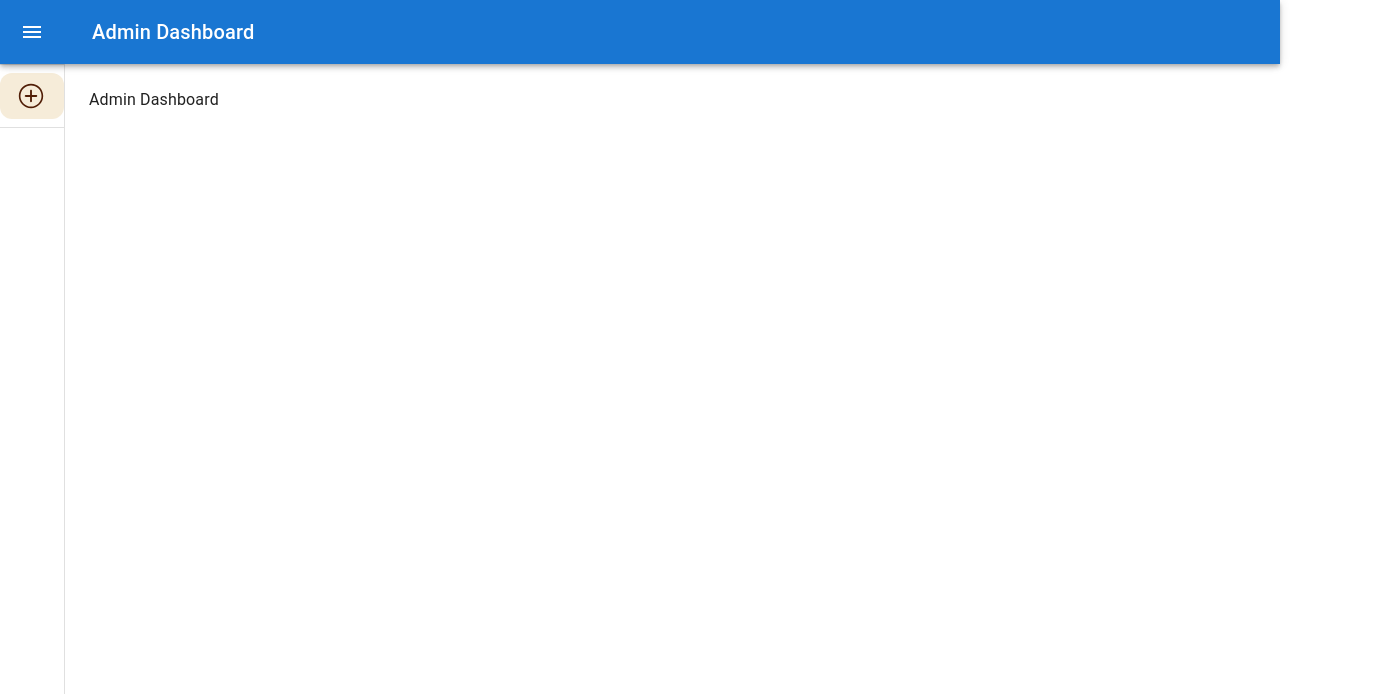
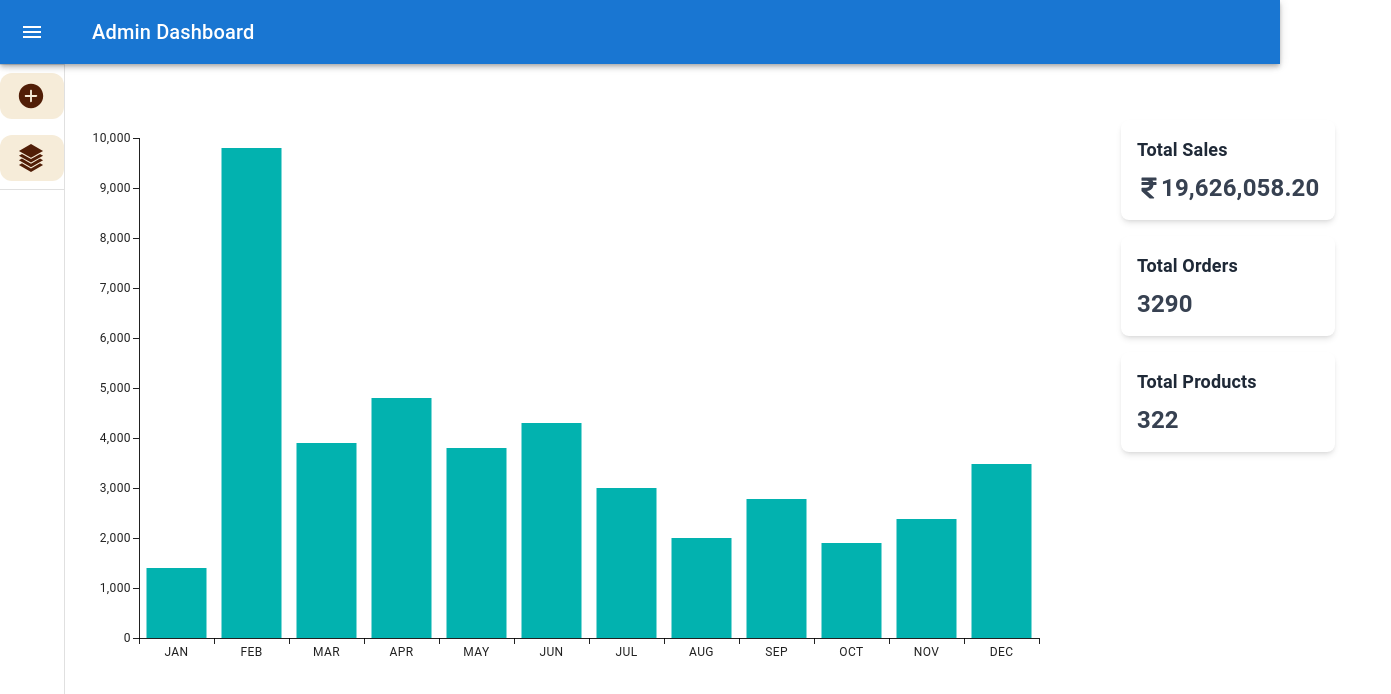
Before and after one commit to omp28/manyavar-ecommerce, a Next.js app: page /admin in a window 1280 px wide. Shown: the top 694 px of the page, 1391 px wide, since content can reach past the window. Built offline with nearby package versions, Linux system fonts and the light colour scheme.

Commit message:
feat:display chart and orders on admin dashboard
feat: display chart from orders placed
feat: orders page for admin
feat(API): adminorders api to fetch order table

```diff
--- a/next.config.mjs
+++ b/next.config.mjs
@@ -1,6 +1,7 @@
 /** @type {import('next').NextConfig} */
 const nextConfig = {
   reactStrictMode: true,
+  transpilePackages: ["@mui/x-charts"],
 };
 
 export default nextConfig;
--- /dev/null
+++ b/pages/admin/components/chart.js
@@ -0,0 +1,32 @@
+import { BarChart } from "@mui/x-charts/BarChart";
+
+const pData = [
+  1398, 9800, 3908, 4800, 3800, 4300, 3000, 2000, 2780, 1890, 2390, 3490,
+];
+const xLabels = [
+  "JAN",
+  "FEB",
+  "MAR",
+  "APR",
+  "MAY",
+  "JUN",
+  "JUL",
+  "AUG",
+  "SEP",
+  "OCT",
+  "NOV",
+  "DEC",
+];
+
+export default function Chart() {
+  return (
+    <div>
+      <BarChart
+        width={1000}
+        height={600}
+        series={[{ data: pData, id: "pvId" }]}
+        xAxis={[{ data: xLabels, scaleType: "band" }]}
+      />
+    </div>
+  );
+}
--- /dev/null
+++ b/pages/admin/components/orderTable.js
@@ -0,0 +1,127 @@
+import * as React from "react";
+import PropTypes from "prop-types";
+import Box from "@mui/material/Box";
+import Collapse from "@mui/material/Collapse";
+import IconButton from "@mui/material/IconButton";
+import Table from "@mui/material/Table";
+import TableBody from "@mui/material/TableBody";
+import TableCell from "@mui/material/TableCell";
+import TableContainer from "@mui/material/TableContainer";
+import TableHead from "@mui/material/TableHead";
+import TableRow from "@mui/material/TableRow";
+import Typography from "@mui/material/Typography";
+import Paper from "@mui/material/Paper";
+import KeyboardArrowDownIcon from "@mui/icons-material/KeyboardArrowDown";
+import KeyboardArrowUpIcon from "@mui/icons-material/KeyboardArrowUp";
+
+function Row(props) {
+  const { row } = props; // Assuming 'row' contains an order object
+  const [open, setOpen] = React.useState(false);
+
+  return (
+    <React.Fragment>
+      <TableRow sx={{ "& > *": { borderBottom: "unset" } }}>
+        <TableCell>
+          <IconButton
+            aria-label="expand row"
+            size="small"
+            onClick={() => setOpen(!open)}
+          >
+            {open ? <KeyboardArrowUpIcon /> : <KeyboardArrowDownIcon />}
+          </IconButton>
+        </TableCell>
+        <TableCell component="th" scope="row">
+          {row.orderId}
+        </TableCell>
+        <TableCell align="right">{row.status}</TableCell>
+        <TableCell align="right">{row.amount}</TableCell>
+      </TableRow>
+      <TableRow>
+        <TableCell style={{ paddingBottom: 0, paddingTop: 0 }} colSpan={6}>
+          <Collapse in={open} timeout="auto" unmountOnExit>
+            <Box sx={{ margin: 1 }}>
+              <Typography variant="h6" gutterBottom component="div">
+                Order Items
+              </Typography>
+              <Table size="small" aria-label="purchases">
+                <TableHead>
+                  <TableRow>
+                    <TableCell>Name</TableCell>
+                    <TableCell>Quantity</TableCell>
+                    <TableCell align="right">Price</TableCell>
+                  </TableRow>
+                </TableHead>
+                <TableBody>
+                  {row.products.map((product) => (
+                    <TableRow key={product.productId}>
+                      <TableCell component="th" scope="row">
+                        {product.name}
+                      </TableCell>
+                      <TableCell>{product.quantity}</TableCell>
+                      <TableCell align="right">{product.price}</TableCell>
+                    </TableRow>
+                  ))}
+                </TableBody>
+              </Table>
+            </Box>
+          </Collapse>
+        </TableCell>
+      </TableRow>
+    </React.Fragment>
+  );
+}
+
+Row.propTypes = {
+  row: PropTypes.shape({
+    orderId: PropTypes.string.isRequired,
+    status: PropTypes.string.isRequired,
+    amount: PropTypes.number.isRequired,
+    products: PropTypes.arrayOf(
+      PropTypes.shape({
+        productId: PropTypes.string.isRequired,
+        name: PropTypes.string.isRequired,
+        quantity: PropTypes.number.isRequired,
+        price: PropTypes.number.isRequired,
+      })
+    ).isRequired,
+  }).isRequired,
+};
+
+export default function OrdersTable() {
+  const [orders, setOrders] = React.useState([]); // State to hold your orders
+
+  // Fetch orders when the component mounts
+  React.useEffect(() => {
+    const fetchOrders = async () => {
+      const response = await fetch("/api/adminorders"); // Assuming an API endpoint
+      const data = await response.json();
+      console.log("Orders:", data);
+      setOrders(data);
+    };
+
+    fetchOrders();
+  }, []);
+
+  return (
+    <div className="flex-col mx-16 justify-center items-center">
+      <h1 className=" text-3xl mt-8 text-center underline">Order Section</h1>
+      <TableContainer component={Paper}>
+        <Table aria-label="collapsible table">
+          <TableHead>
+            <TableRow>
+              <TableCell /> {/* Keep for expand/collapse icon */}
+              <TableCell>Order ID</TableCell>
+              <TableCell align="right">Status</TableCell>
+              <TableCell align="right">Amount</TableCell>
+            </TableRow>
+          </TableHead>
+          <TableBody>
+            {orders.map((order) => (
+              <Row key={order._id} row={order} />
+            ))}
+          </TableBody>
+        </Table>
+      </TableContainer>
+    </div>
+  );
+}
--- a/pages/admin/index.js
+++ b/pages/admin/index.js
@@ -20,8 +20,11 @@ import InboxIcon from "@mui/icons-material/MoveToInbox";
 import MailIcon from "@mui/icons-material/Mail";
 import { Link } from "react-router-dom";
 import { useNavigate } from "react-router-dom";
-import { IoIosAddCircleOutline } from "react-icons/io";
+import { IoIosAddCircle } from "react-icons/io";
 import { background } from "@chakra-ui/react";
+import Chart from "./components/chart";
+import { FaRupeeSign } from "react-icons/fa";
+import { GiStack } from "react-icons/gi";
 
 const drawerWidth = 240;
 
@@ -102,6 +105,7 @@ export default function MiniDrawer() {
   };
 
   return (
+    <>
       <Box sx={{ display: "flex" }}>
         <CssBaseline />
         <AppBar
@@ -152,18 +156,63 @@ export default function MiniDrawer() {
                 justifyContent: "center",
               }}
             >
-            <IoIosAddCircleOutline className=" text-3xl text-custom-bg-footer" />
+              <IoIosAddCircle className=" text-3xl text-custom-bg-footer" />
             </ListItemIcon>
 
             <h1 className=" ml-6 text-xl">Add Products</h1>
+          </button>
+          <button
+            onClick={() => {
+              window.location.href = "/admin/orders";
+            }}
+            className="flex bg-custom-skin rounded-xl py-2 px-4  my-2"
+          >
+            <ListItemIcon
+              sx={{
+                minWidth: 0,
+                mr: open ? 3 : "auto",
+                justifyContent: "center",
+              }}
+            >
+              <GiStack className=" text-3xl text-custom-bg-footer" />
+            </ListItemIcon>
+
+            <h1 className=" ml-6 text-xl">Orders</h1>
           </button>
 
           <Divider />
         </Drawer>
         <Box component="main" sx={{ flexGrow: 1, p: 3 }}>
           <DrawerHeader />
-        <h1>Admin Dashboard</h1>
+          <div className=" flex ">
+            <Chart />
+            <div className="flex-col justify-center items-center w-full mx-4 p-4">
+              <div className="w-full  p-4 bg-white rounded-lg shadow-md my-4">
+                <h2 className="text-lg font-bold text-gray-800 mb-2">
+                  Total Sales
+                </h2>
+                <div className="flex items-center  text-2xl font-bold text-gray-700">
+                  <FaRupeeSign />
+                  19,626,058.20
+                </div>
+              </div>
+              <div className="w-full  p-4 bg-white rounded-lg shadow-md my-4">
+                <h2 className="text-lg font-bold text-gray-800 mb-2">
+                  Total Orders
+                </h2>
+                <div className="text-2xl font-bold text-gray-700">3290</div>
+              </div>
+              <div className="w-full  p-4 bg-white rounded-lg shadow-md my-4">
+                <h2 className="text-lg font-bold text-gray-800 mb-2">
+                  Total Products
+                </h2>
+                <div className="text-2xl font-bold text-gray-700">322</div>
+              </div>
+            </div>
+          </div>
+          {/* <CollapsibleTable /> */}
         </Box>
       </Box>
+    </>
   );
 }
--- /dev/null
+++ b/pages/admin/orders.js
@@ -0,0 +1,12 @@
+import React from "react";
+import OrdersTable from "./components/orderTable";
+
+const Order = () => {
+  return (
+    <div>
+      <OrdersTable />
+    </div>
+  );
+};
+
+export default Order;
--- /dev/null
+++ b/pages/api/adminorders.js
@@ -0,0 +1,18 @@
+import Order from "../../models/Order";
+import connectDB from "../../middleware/mongoose";
+
+const handler = async (req, res) => {
+  //  simply return all the orders in the database
+  if (req.method === "GET") {
+    try {
+      const orders = await Order.find({});
+      res.status(200).json(orders);
+    } catch (error) {
+      res.status(500).json({ error: "Error fetching orders" });
+    }
+  } else {
+    res.status(405).json({ error: "Method not allowed" });
+  }
+};
+
+export default connectDB(handler);
```
Also changed, not shown: 1 other file (tests, documents, lock files or other folders). Lines whose indentation alone changed are shown as unchanged.
